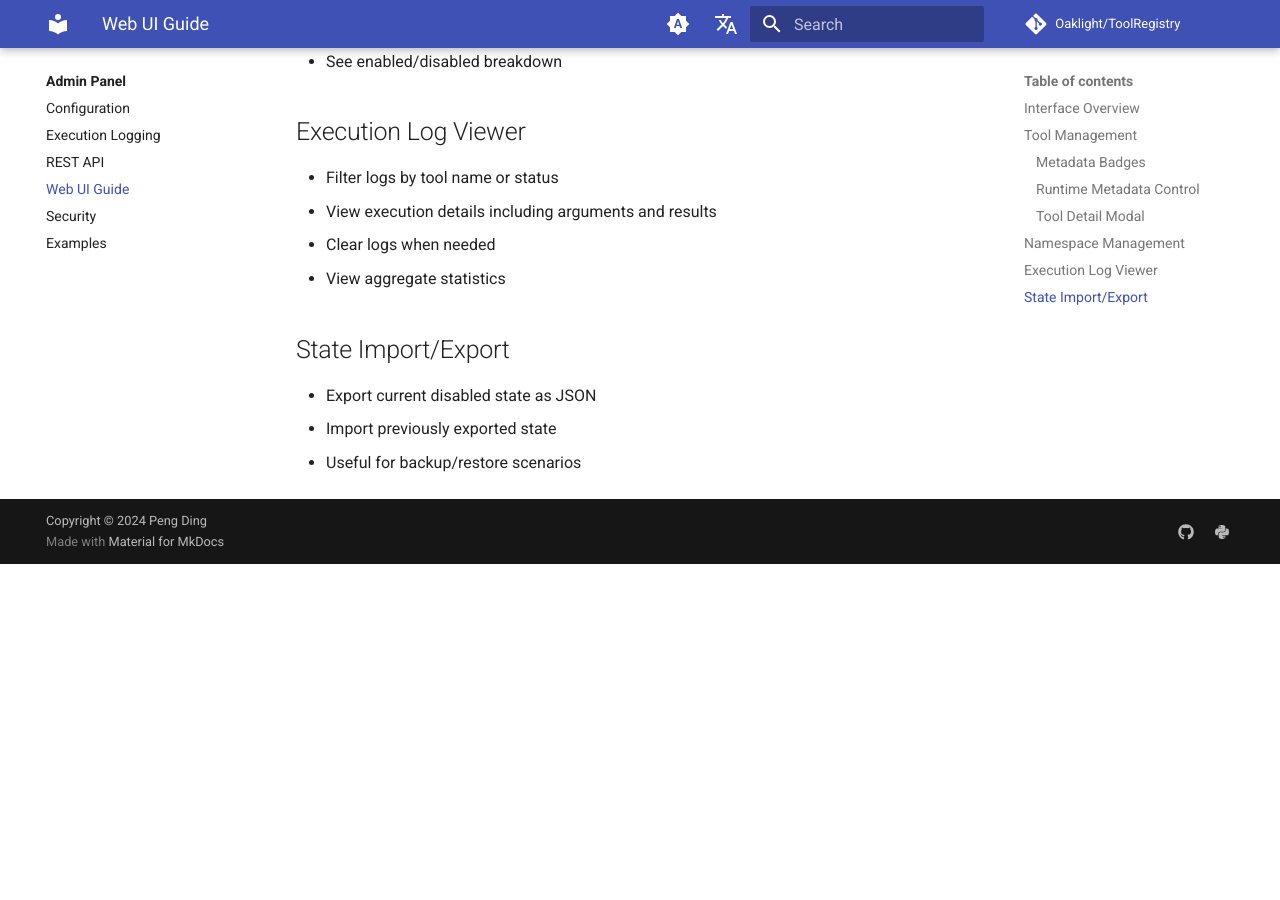
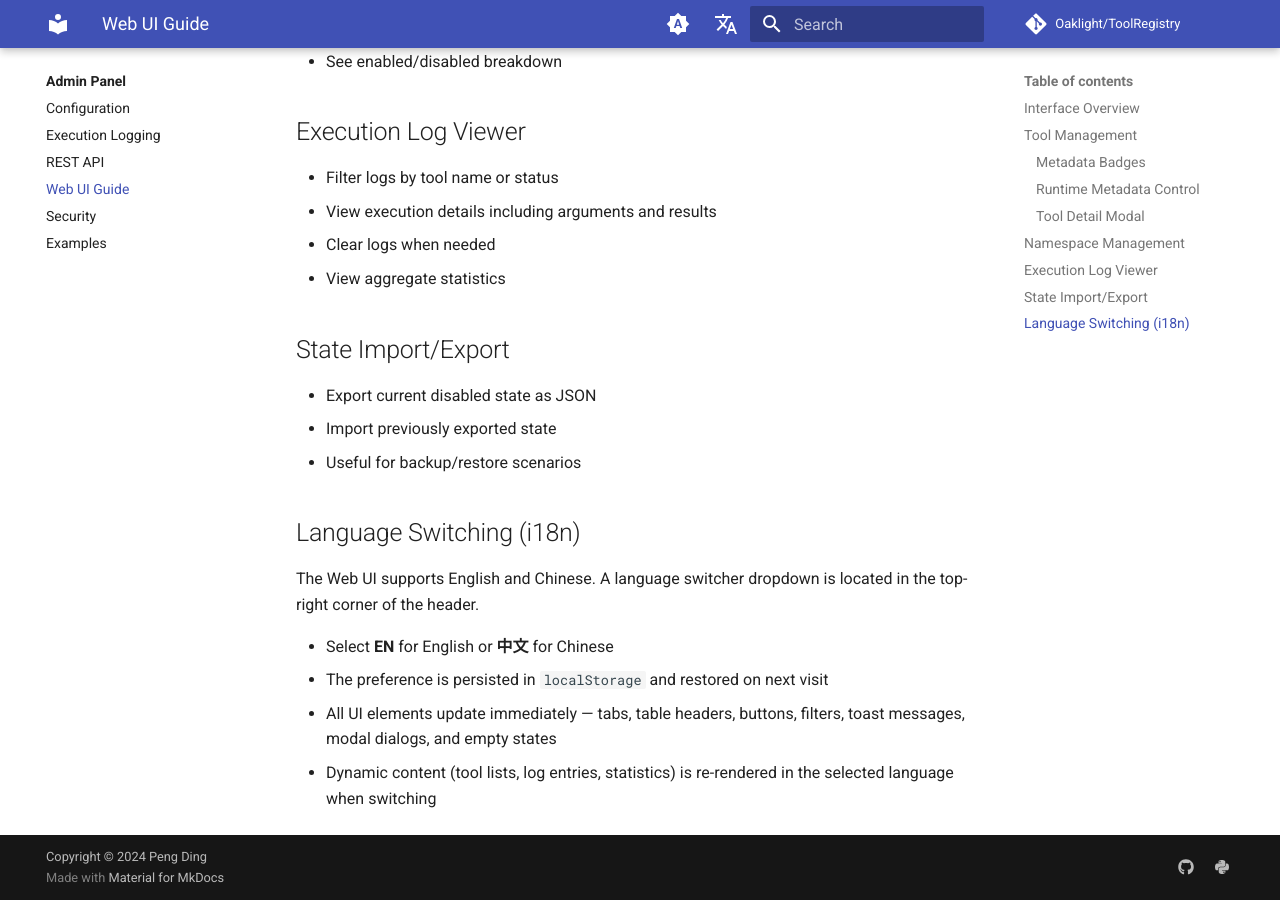
Before and after one commit to Oaklight/ToolRegistry, an MkDocs documentation site: the page built from docs/admin/web-ui.md, in a window 1280 px wide and 900 px high, scrolled down 1721 px. Built offline with MkDocs 1.6.1 and Material for MkDocs 9.7.7, drawn with Linux system fonts in a browser that asks for light colours; comment, search, counter and statistics services are not loaded; before the commit the page ends 2285 px from its top, so only the background shows below that.

Commit message:
docs: add i18n section and update screenshots for admin panel

```diff
--- a/docs/admin/index.md
+++ b/docs/admin/index.md
@@ -20,6 +20,7 @@ The Admin Panel is designed with the following principles:
 - Monitor execution logs with filtering and statistics
 - Export/import registry state
 - Web UI for visual management with responsive layout
+- Bilingual interface (English / Chinese) with instant language switching
 
 ### Screenshots
 
--- a/docs/admin/web-ui.md
+++ b/docs/admin/web-ui.md
@@ -65,3 +65,12 @@ Clicking a tool name opens a detail modal with three tabs:
 - Export current disabled state as JSON
 - Import previously exported state
 - Useful for backup/restore scenarios
+
+## Language Switching (i18n)
+
+The Web UI supports English and Chinese. A language switcher dropdown is located in the top-right corner of the header.
+
+- Select **EN** for English or **中文** for Chinese
+- The preference is persisted in `localStorage` and restored on next visit
+- All UI elements update immediately — tabs, table headers, buttons, filters, toast messages, modal dialogs, and empty states
+- Dynamic content (tool lists, log entries, statistics) is re-rendered in the selected language when switching
```
Also changed, not shown: docs/changelog.md (+7 -0 lines), docs/assets/admin-panel-logs.png, docs/assets/admin-panel-namespaces.png, docs/assets/admin-panel-tools.png.
